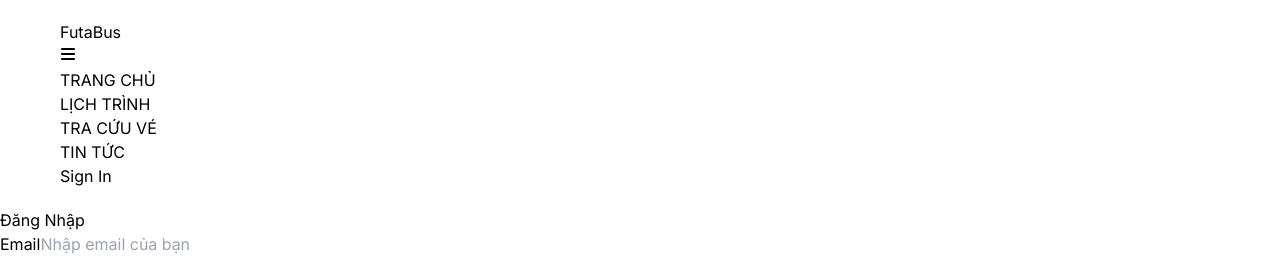
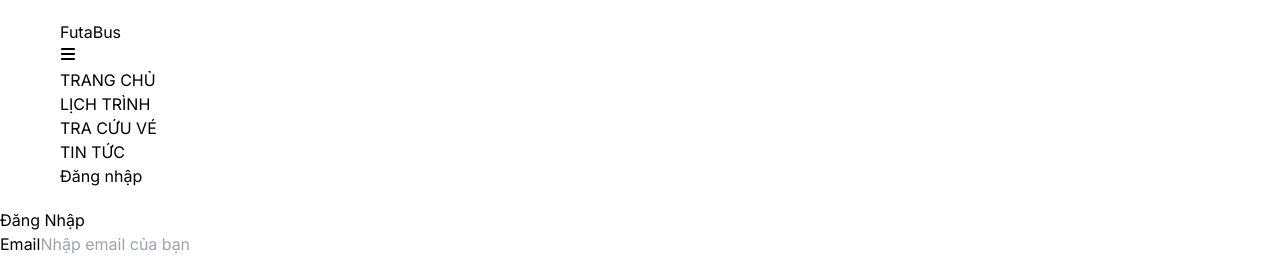
Before and after one commit to chaocaonhan/BusTicketBookingFrontend, a React (Vite) app: page /login in a window 1280 px wide. Shown: the top 256 px of the page. Built offline with nearby package versions, Linux system fonts and the light colour scheme.

Commit message:
faeture user dropdown menu

```diff
--- a/src/components/Navbar/Navbar.jsx
+++ b/src/components/Navbar/Navbar.jsx
@@ -1,14 +1,15 @@
-import React, { useEffect, useState } from 'react'
-import { FaBars, FaX } from 'react-icons/fa6';
-import { Link } from 'react-router-dom'
-import { useNavigate } from 'react-router-dom';
-
+// src/components/Navbar.jsx
+import React, { useEffect, useState } from "react";
+import { FaBars, FaX, FaUser } from "react-icons/fa6";
+import { Link, useNavigate } from "react-router-dom";
+import authService from "../../services/authService";
 
 export const Navbar = () => {
-
-    const[scrollPosition, setScrollPosition] = useState(0);
+  const [scrollPosition, setScrollPosition] = useState(0);
+  const [open, setOpen] = useState(false);
+  const [isLoggedIn, setIsLoggedIn] = useState(authService.isAuthenticated());
+  const [username, setUsername] = useState("");
   const navigate = useNavigate();
-    const [open, setOpen] = useState(false);
 
   // Nav items
   const navItems = [
@@ -16,20 +17,49 @@
     { label: "LỊCH TRÌNH", link: "/lich-trinh" },
     { label: "TRA CỨU VÉ", link: "/" },
     { label: "TIN TỨC", link: "/" },
-    ]
+  ];
+
+  // Lấy thông tin người dùng khi component mount
+  useEffect(() => {
+    const token = authService.getToken();
+    if (token) {
+      const payload = JSON.parse(atob(token.split(".")[1]));
+      setUsername(payload.sub || "User");
+      setIsLoggedIn(true);
+    }
+
+    const handleAuthChange = () => {
+      setIsLoggedIn(authService.isAuthenticated());
+      const token = authService.getToken();
+      if (token) {
+        const payload = JSON.parse(atob(token.split(".")[1]));
+        setUsername(payload.sub || "User");
+      }
+    };
+
+    window.addEventListener("authChange", handleAuthChange);
+    return () => {
+      window.removeEventListener("authChange", handleAuthChange);
+    };
+  }, []);
 
   // Toggle mobile menu
   const toggleMenu = () => {
     setOpen(!open);
-    }
+  };
 
+  // Handle logout
+  const handleLogout = () => {
+    authService.logout();
+    setIsLoggedIn(false);
+    setOpen(false);
+  };
 
   return (
-        <nav className=" bg-[url('./assets/nav-bg.png')] block fixed w-full top-0 left-0 lg:px-24 md:px-16 sm:px-7 px-4 py-4
-                             backdrop-blur-lg transition-transform duration-300 z-50">
+    <nav className="bg-[url('./assets/nav-bg.png')] fixed w-full top-0 left-0 lg:px-24 md:px-16 sm:px-7 px-4 py-4 backdrop-blur-lg transition-transform duration-300 z-50">
       <div className="container mx-auto flex items-center justify-between">
         {/* Logo section */}
-                <Link to="/" className='text-4xl text-white font-bold'>
+        <Link to="/" className="text-4xl text-white font-bold">
           FutaBus
         </Link>
 
@@ -39,24 +69,28 @@
             onClick={toggleMenu}
             className="text-2xl text-neutral-500 focus:outline-none"
           >
-                        {open ?
-                           <FaX className='w-5 h-5'/>
-                           :
-                           <FaBars className='w-5 h-5'/>}
+            {open ? (
+              <FaX className="w-5 h-5" />
+            ) : (
+              <FaBars className="w-5 h-5" />
+            )}
           </button>
         </div>
 
-                {/* Navlink and button - Responsive layout */}
-                <div className={`
+        {/* Navlink and user section */}
+        <div
+          className={`
             fixed md:static
             top-20 left-0 w-full md:w-auto
             bg-white md:bg-transparent
             md:flex items-center justify-end
             gap-16
-                    ${open ? 'block' : 'hidden'}
-                `}>
+            ${open ? "block" : "hidden"}
+          `}
+        >
           {/* Nav links */}
-                    <ul className="
+          <ul
+            className="
               list-none
               flex flex-col md:flex-row
               items-start md:items-center
@@ -64,16 +98,13 @@
               text-lg text-neutral-50
               font-bold
               p-4 md:p-0
-                    ">
+            "
+          >
             {navItems.map((item, ind) => (
               <li key={ind} className="w-full md:w-auto">
                 <Link
                   to={item.link}
-                                    className='
-                                        block md:inline
-                                        hover:text-red-500
-                                        ease-in-out duration-300
-                                    '
+                  className="block md:inline hover:text-red-500 ease-in-out duration-300"
                   onClick={toggleMenu}
                 >
                   {item.label}
@@ -82,29 +113,53 @@
             ))}
           </ul>
 
-                    {/* Button */}
-                    <div className="flex items-center justify-center p-4 md:p-0">
+          {/* User section */}
+          <div className="p-4 md:p-0 relative">
+            {isLoggedIn ? (
+              <div className="group relative">
+                <button className="flex items-center gap-2 px-4 py-2 bg-white md:rounded-full rounded-xl text-orange-500 border border-red-500 font-normal hover:bg-gray-100 transition duration-300">
+                  <FaUser className="w-4 h-4" />
+                  <span>{username}</span>
+                </button>
+                <div className="absolute right-0 mt-2 w-48 bg-white rounded-md shadow-lg py-1 text-gray-700 md:text-sm z-50 hidden group-hover:block">
+                  <Link
+                    to="/user/profile"
+                    className="block px-4 py-2 hover:bg-gray-100"
+                    onClick={toggleMenu}
+                  >
+                    Hồ sơ
+                  </Link>
+                  <Link
+                    to="/user/bookings"
+                    className="block px-4 py-2 hover:bg-gray-100"
+                    onClick={toggleMenu}
+                  >
+                    Vé của tôi
+                  </Link>
                   <button
-                            className="
-                                w-full md:w-fit
-                                px-6 md:px-4
-                                py-2.5 md:py-1
-                                bg-white
-
-                                border border-red-500
-                                md:rounded-full rounded-xl
-                                text-base font-normal
-                                text-orange-500
-                                ease-in-out duration-300
-                            "
-                            onClick={() => navigate('/login')}
+                    onClick={handleLogout}
+                    className="block w-full text-left px-4 py-2 hover:bg-gray-100"
                   >
-                            Sign In
+                    Đăng xuất
                   </button>
+                </div>
+              </div>
+            ) : (
+              <button
+                className="w-full md:w-fit px-6 md:px-4 py-2.5 md:py-1 bg-white border border-red-500 md:rounded-full rounded-xl text-base font-normal text-orange-500 hover:bg-gray-100 ease-in-out duration-300"
+                onClick={() => {
+                  navigate("/login");
+                  toggleMenu();
+                }}
+              >
+                Đăng nhập
+              </button>
+            )}
           </div>
         </div>
       </div>
     </nav>
-    )
-}
+  );
+};
+
 export default Navbar;
```
Also changed, not shown: src/components/Login/Login.jsx (+60 -28 lines), src/pages/AdminPage.jsx (+6 -6 lines). Lines whose indentation alone changed are shown as unchanged.
